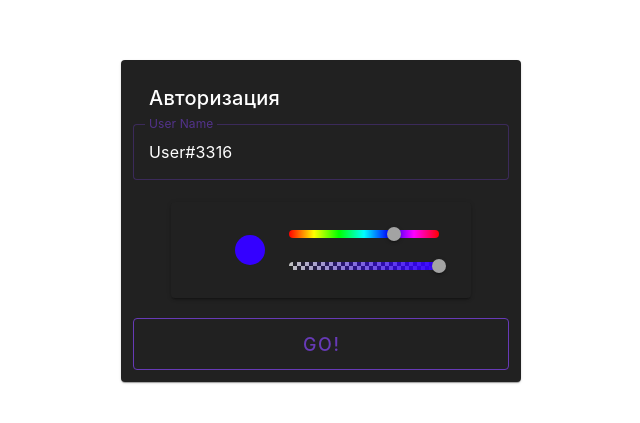
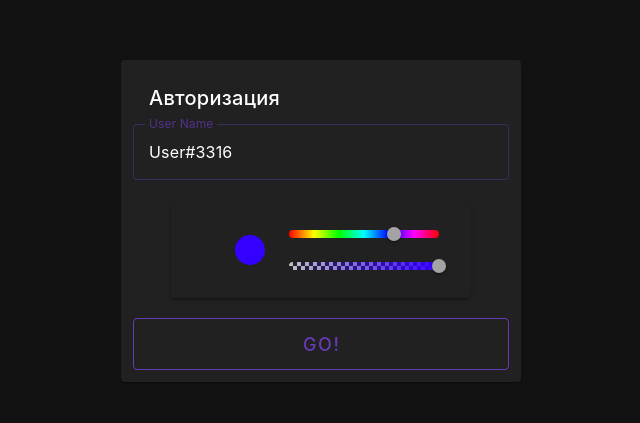
Before and after one commit to KirillChernyshov/socket-chat, a Vue app: page / in a window 1280 px wide. Shown: the part 179-602 px from the top of the page, without its empty margins (319-959 px from the left). Built offline with nearby package versions, Linux system fonts and the light colour scheme.

Commit message:
[fix][styles] fix background theme

```diff
--- a/src/App.vue
+++ b/src/App.vue
@@ -3,9 +3,11 @@
 </script>
 
 <template>
-  <div class="screen">
-    <router-view />
-  </div>
+  <v-app class="screen" full-height="true">
+    <v-main class="d-flex align-center justify-center">
+      <router-view />
+    </v-main>
+  </v-app>
 </template>
 
 <style scoped lang="scss">
--- a/src/style.css
+++ b/src/style.css
@@ -46,20 +46,9 @@ h1 {
 }
 
 #app {
-  max-width: 1280px;
   margin: 0 auto;
-  padding: 2rem;
 }
 
-@media (prefers-color-scheme: light) {
-  :root {
-    color: #213547;
-    background-color: #ffffff;
-  }
-  a:hover {
-    color: #747bff;
-  }
-  button {
-    background-color: #f9f9f9;
-  }
+#app > .screen {
+  width: 100vw;
 }
```
